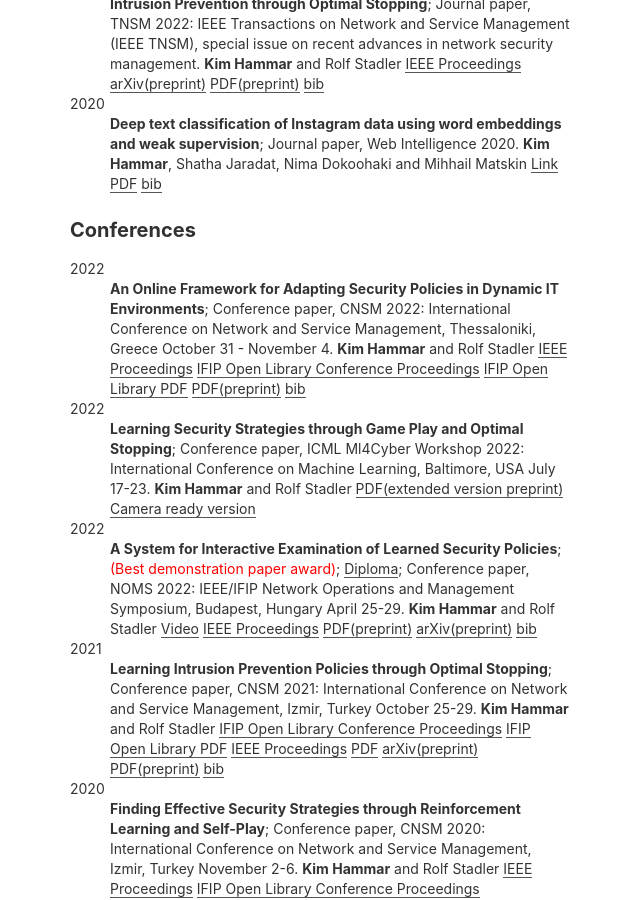
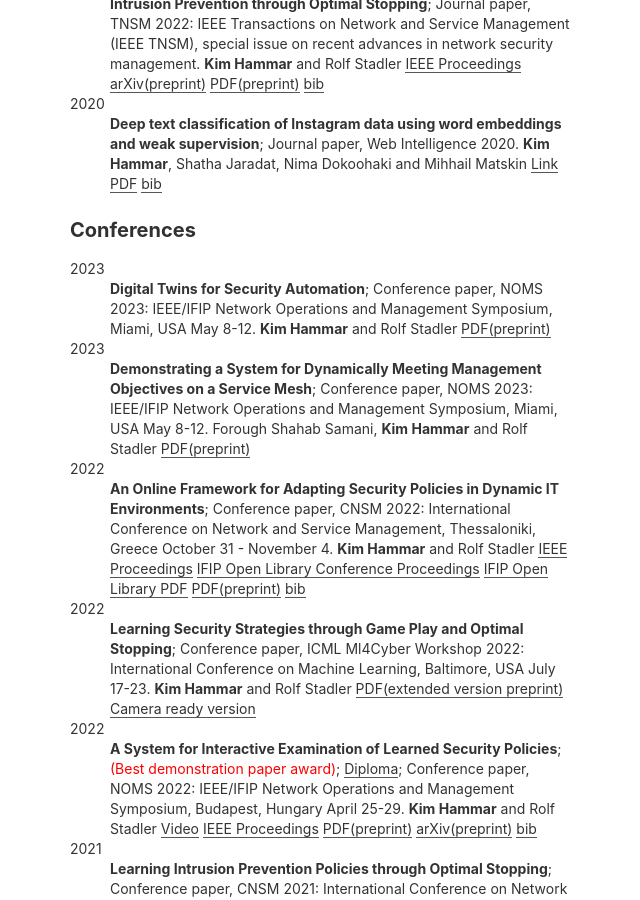
Before and after one commit to Limmen/Limmen.github.io, a Jekyll site: the page built from publications.md, in a window 1280 px wide and 900 px high, scrolled down 704 px. Shown: the whole window, without its empty margins (320-960 px from the left). Built offline with Jekyll 4.4.1, drawn with Linux system fonts in a browser that asks for light colours; some of the changed text lies outside the part shown.

Commit message:
add links

```diff
--- a/publications.md
+++ b/publications.md
@@ -30,6 +30,15 @@ title: Publications
 
 ### Conferences
 
+2023
+:   **Digital Twins for Security Automation**; Conference paper, NOMS 2023: IEEE/IFIP Network Operations and Management Symposium, Miami, USA May 8-12.
+    **Kim Hammar** and Rolf Stadler
+	[PDF(preprint)](/assets/papers/NOMS23_DigitalTwins_Hammar_Stadler.pdf)
+
+2023
+:   **Demonstrating a System for Dynamically Meeting Management Objectives on a Service Mesh**; Conference paper, NOMS 2023: IEEE/IFIP Network Operations and Management Symposium, Miami, USA May 8-12.
+    Forough Shahab Samani, **Kim Hammar** and Rolf Stadler
+	[PDF(preprint)](/assets/papers/NOMS23_Demo_Shahab_Hammar_Stadler.pdf)
 
 2022
 :   **An Online Framework for Adapting Security Policies in Dynamic IT Environments**; Conference paper, CNSM 2022: International Conference on Network and Service Management, Thessaloniki, Greece October 31 - November 4.
@@ -113,6 +122,11 @@ Mihhail Matskin
 	[PDF](/assets/papers/icml_ml4cyber_Hammar_Stadler_final_24_june_2022.pdf)
 
 ### Posters
+
+2023
+:   **Demonstrating a System for Dynamically Meeting Management Objectives on a Service Mesh**; NOMS 2023: IEEE/IFIP Network Operations and Management Symposium, Miami, USA May 8-12.
+    Forough Shahab Samani, **Kim Hammar** and Rolf Stadler
+	[PDF(preprint)](/assets/papers/NOMS23_poster_Shahab_Hammar_Stadler.pdf)
 
 2022
 :   **Intrusion Prevention through Optimal Stopping**; Poster, KTH EECS Summer Conference 8 June 2022.
```
Also changed, not shown: talks.md (+6 -0 lines), 4 other files.
